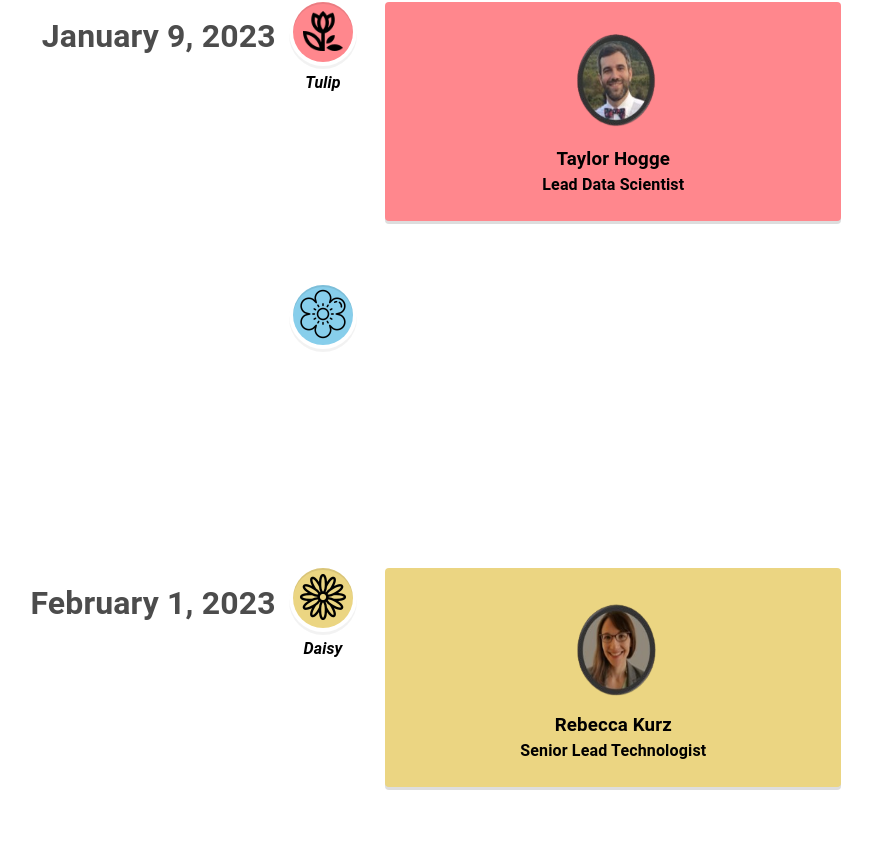
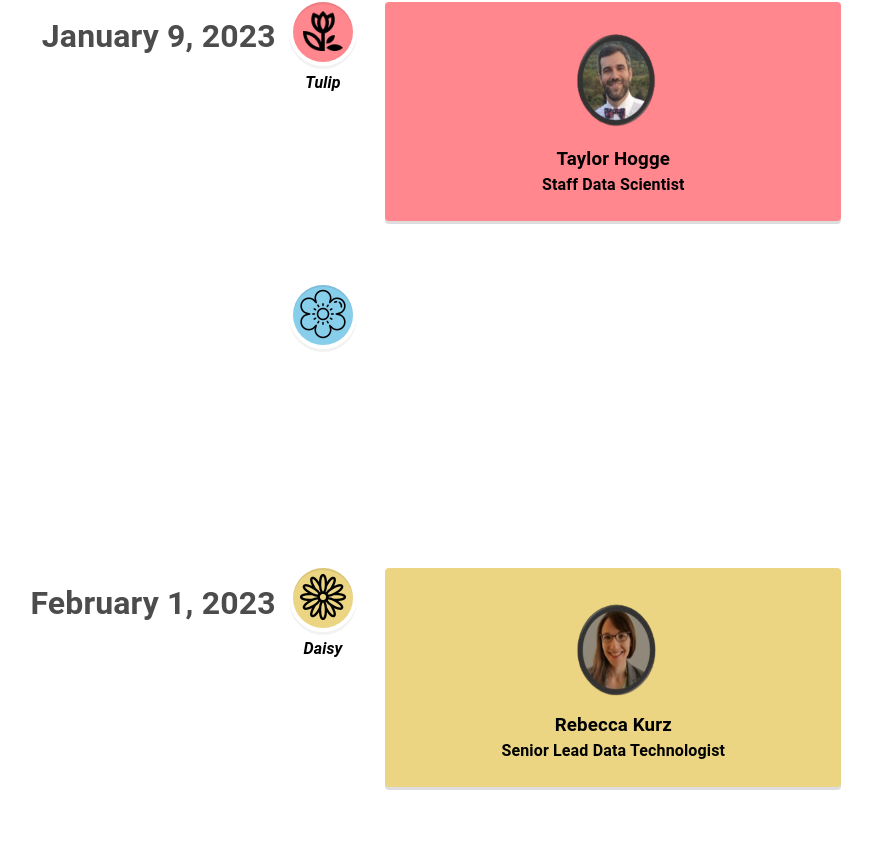
Before and after one commit to mfein28/KuenzelFlowers, a React (Create React App) app: page / in a window 1280 px wide. Shown: the part 4356-5200 px from the top of the page, without its empty margins (317-1189 px from the left). Built offline with nearby package versions, Linux system fonts and the light colour scheme.

Commit message:
Fixed titles

```diff
--- a/src/Timeline.js
+++ b/src/Timeline.js
@@ -172,7 +172,7 @@ function Timeline() {
             >
                 <img style={{height: 112, width: 105}} src={DanielPuskas}/>
                 <h3 style={{color: "#000000"}} className="vertical-timeline-element-title">Daniel Puskas</h3>
-                <h4 style={{color: "#000000"}} className="vertical-timeline-element-subtitle">Data Technologist</h4>
+                <h4 style={{color: "#000000"}} className="vertical-timeline-element-subtitle">Staff Data Technologist</h4>
             </VerticalTimelineElement>
             <VerticalTimelineElement
                 className="vertical-timeline-element--work"
@@ -185,7 +185,7 @@ function Timeline() {
 
                 <img style={{height: 112, width: 105}} src={MorganJacobi}/>
                 <h3 style={{color: "#000000"}} className="vertical-timeline-element-title">Morgan Jacobi</h3>
-                <h4 style={{color: "#000000"}} className="vertical-timeline-element-subtitle">Data Scientist</h4>
+                <h4 style={{color: "#000000"}} className="vertical-timeline-element-subtitle">Staff Data Scientist</h4>
             </VerticalTimelineElement>
             <VerticalTimelineElement
                 className="vertical-timeline-element--work"
@@ -231,7 +231,7 @@ function Timeline() {
             >
                 <img style={{height: 112, width: 105}} src={TaylorHogge}/>
                 <h3 style={{color: "#000000"}} className="vertical-timeline-element-title">Taylor Hogge</h3>
-                <h4 style={{color: "#000000"}} className="vertical-timeline-element-subtitle">Lead Data Scientist</h4>
+                <h4 style={{color: "#000000"}} className="vertical-timeline-element-subtitle">Staff Data Scientist</h4>
             </VerticalTimelineElement>
             <VerticalTimelineElement
                 className="vertical-timeline-element--work"
@@ -242,7 +242,7 @@ function Timeline() {
             >
                 <img style={{height: 112, width: 105}} src={SebastianRanasinghe}/>
                 <h3 style={{color: "#000000"}} className="vertical-timeline-element-title">Sebastian Ranasinghe</h3>
-                <h4 style={{color: "#000000"}} className="vertical-timeline-element-subtitle">Data Engineer</h4>
+                <h4 style={{color: "#000000"}} className="vertical-timeline-element-subtitle">Staff Data Engineer</h4>
             </VerticalTimelineElement>
             <VerticalTimelineElement
                 className="vertical-timeline-element--work"
@@ -253,7 +253,7 @@ function Timeline() {
             >
                 <img style={{height: 112, width: 105}} src={RebeccaKurz}/>
                 <h3 style={{color: "#000000"}} className="vertical-timeline-element-title">Rebecca Kurz</h3>
-                <h4 style={{color: "#000000"}} className="vertical-timeline-element-subtitle">Senior Lead Technologist</h4>
+                <h4 style={{color: "#000000"}} className="vertical-timeline-element-subtitle">Senior Lead Data Technologist</h4>
             </VerticalTimelineElement>
             <VerticalTimelineElement
                 className="vertical-timeline-element--work"
@@ -277,7 +277,7 @@ function Timeline() {
             >
                 <img src={DipenPatel}/>
                 <h3 style={{color: "#000000"}} className="vertical-timeline-element-title">Dipen Patel</h3>
-                <h4 style={{color: "#000000"}} className="vertical-timeline-element-subtitle">Senior Lead Scientist</h4>
+                <h4 style={{color: "#000000"}} className="vertical-timeline-element-subtitle">Senior Lead Data Scientist</h4>
             </VerticalTimelineElement>
             <VerticalTimelineElement
                 className="vertical-timeline-element--work"
@@ -290,7 +290,7 @@ function Timeline() {
             >
                 <img src={MaxineAttobrah}/>
                 <h3 style={{color: "#000000"}} className="vertical-timeline-element-title">Maxine Attobrah</h3>
-                <h4 style={{color: "#000000"}} className="vertical-timeline-element-subtitle">Data Scientist</h4>
+                <h4 style={{color: "#000000"}} className="vertical-timeline-element-subtitle">Staff Data Scientist</h4>
 
             </VerticalTimelineElement>
             <VerticalTimelineElement
@@ -302,7 +302,7 @@ function Timeline() {
             >
                 <img src={MadelineStilley}/>
                 <h3 style={{color: "#000000"}} className="vertical-timeline-element-title">Madeline Stilley</h3>
-                <h4 style={{color: "#000000"}} className="vertical-timeline-element-subtitle">Senior Lead Technologist</h4>
+                <h4 style={{color: "#000000"}} className="vertical-timeline-element-subtitle">Senior Lead Data Technologist</h4>
 
             </VerticalTimelineElement>
             <VerticalTimelineElement
@@ -314,7 +314,7 @@ function Timeline() {
             >
                 <img src={GraceTang}/>
                 <h3 style={{color: "#000000"}} className="vertical-timeline-element-title">Grace Tang</h3>
-                <h4 style={{color: "#000000"}} className="vertical-timeline-element-subtitle">Data Engineer</h4>
+                <h4 style={{color: "#000000"}} className="vertical-timeline-element-subtitle">Staff Data Engineer</h4>
 
             </VerticalTimelineElement>
             <VerticalTimelineElement
@@ -326,7 +326,7 @@ function Timeline() {
             >
                 <img src={CedricMoore}/>
                 <h3 style={{color: "#000000"}} className="vertical-timeline-element-title">Cedric Moore</h3>
-                <h4 style={{color: "#000000"}} className="vertical-timeline-element-subtitle">Lead Engineer</h4>
+                <h4 style={{color: "#000000"}} className="vertical-timeline-element-subtitle">Lead Data Engineer</h4>
 
             </VerticalTimelineElement>
             <VerticalTimelineElement
@@ -375,7 +375,7 @@ function Timeline() {
             >
                 <img src={AdelHassen}/>
                 <h3 style={{color: "#000000"}} className="vertical-timeline-element-title">Adel Hassen</h3>
-                <h4 style={{color: "#000000"}} className="vertical-timeline-element-subtitle">Data Scientist</h4>
+                <h4 style={{color: "#000000"}} className="vertical-timeline-element-subtitle">Staff Data Scientist</h4>
 
             </VerticalTimelineElement>
             <VerticalTimelineElement
@@ -401,7 +401,7 @@ function Timeline() {
             >
                 <img src={KimberlyHayes}/>
                 <h3 style={{color: "#000000"}} className="vertical-timeline-element-title">Kimberly Hayes</h3>
-                <h4 style={{color: "#000000"}} className="vertical-timeline-element-subtitle">Data Scientist</h4>
+                <h4 style={{color: "#000000"}} className="vertical-timeline-element-subtitle">Staff Data Scientist</h4>
 
             </VerticalTimelineElement>
             <VerticalTimelineElement
@@ -436,7 +436,7 @@ function Timeline() {
             >
                 <img src={MattFein}/>
                 <h3 style={{color: "#000000"}} className="vertical-timeline-element-title">Matt Fein</h3>
-                <h4 style={{color: "#000000"}} className="vertical-timeline-element-subtitle">Data Engineer</h4>
+                <h4 style={{color: "#000000"}} className="vertical-timeline-element-subtitle">Staff Data Engineer</h4>
 
 
             </VerticalTimelineElement>
@@ -472,7 +472,7 @@ function Timeline() {
                     <i>Poppy</i></h4></div>}>
                 <img src={EmilyPham}/>
                 <h3 style={{color: "#000000"}} className="vertical-timeline-element-title">Emily Pham</h3>
-                <h4 style={{color: "#000000"}} className="vertical-timeline-element-subtitle">Data Scientist</h4>
+                <h4 style={{color: "#000000"}} className="vertical-timeline-element-subtitle">Staff Data Scientist</h4>
             </VerticalTimelineElement>
             <VerticalTimelineElement
                 date={<div style={{marginTop: -30}}><h1>February 26, 2024</h1></div>}
@@ -506,7 +506,7 @@ function Timeline() {
             >
                 <img src={WillSheriff}/>
                 <h3 style={{color: "#000000"}} className="vertical-timeline-element-title">Will Sheriff</h3>
-                <h4 style={{color: "#000000"}} className="vertical-timeline-element-subtitle">Data Scientist</h4>
+                <h4 style={{color: "#000000"}} className="vertical-timeline-element-subtitle">Staff Data Scientist</h4>
             </VerticalTimelineElement>
             <VerticalTimelineElement
                 className="vertical-timeline-element--work"
@@ -516,7 +516,7 @@ function Timeline() {
             >
                 <img src={KenKratz}/>
                 <h3 style={{color: "#000000"}} className="vertical-timeline-element-title">Ken Kratz</h3>
-                <h4 style={{color: "#000000"}} className="vertical-timeline-element-subtitle">Data Technologist</h4>
+                <h4 style={{color: "#000000"}} className="vertical-timeline-element-subtitle">Staff Data Technologist</h4>
             </VerticalTimelineElement>
 
         </VerticalTimeline>
```
